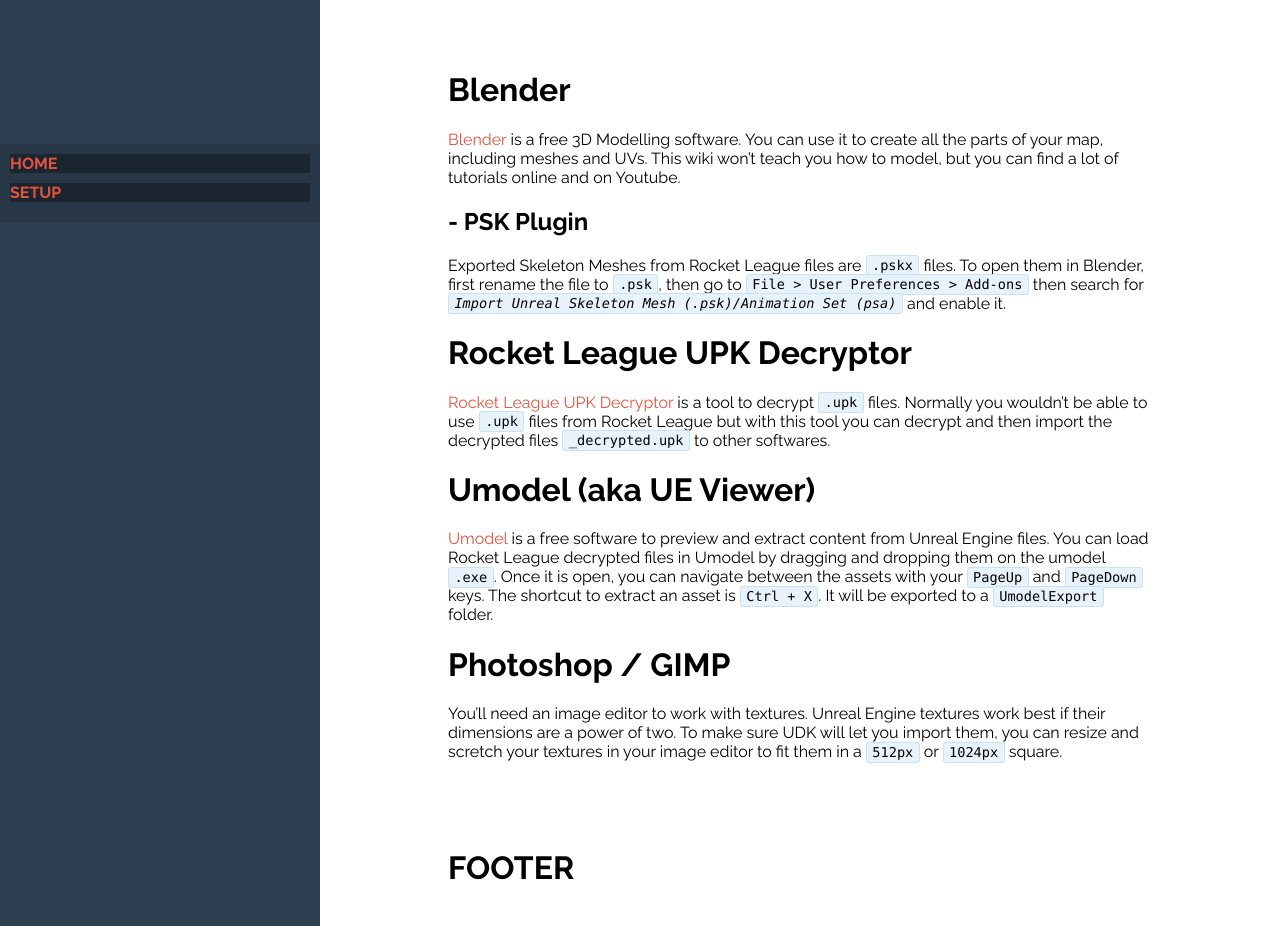
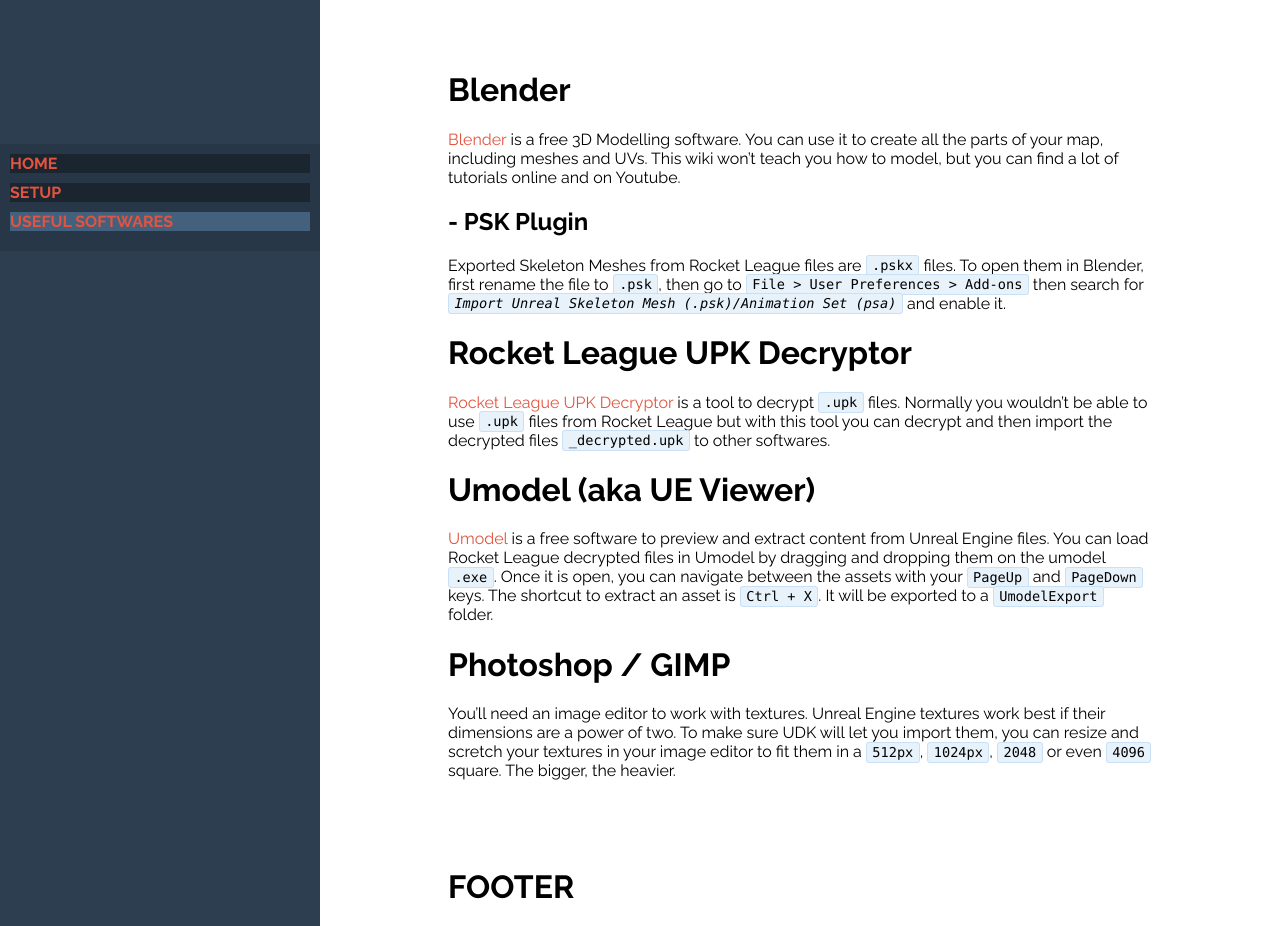
Before and after one commit to rocketleaguemoddingwiki/rocketleaguemoddingwiki.github.io, a Jekyll site: the page built from pages/softwares/softwares.md, in a window 1280 px wide and 926 px high. Built offline with Jekyll 4.4.1, drawn with Linux system fonts in a browser that asks for light colours; our own code applies the rules of GitHub Pages for plain Markdown files.

Commit message:
add softwares in nav update readme (tutorial how to help)

```diff
--- a/_includes/nav.html
+++ b/_includes/nav.html
@@ -13,5 +13,11 @@
 			</li>
 		</a>
 
+		<a href="{{site.url}}/pages/softwares/softwares.html">
+			<li class="nav_button {% if page.url == '/pages/softwares/softwares.html' %}nav_current{% endif %}">
+				<strong>USEFUL SOFTWARES</strong>
+			</li>
+		</a>
+
 	</ul>
 </nav>
--- a/pages/softwares/softwares.md
+++ b/pages/softwares/softwares.md
@@ -1,3 +1,7 @@
+---
+layout: default
+title: Useful Softwares
+---
 # Blender
 [Blender](https://www.blender.org/download/) is a free 3D Modelling software. You can use it to create all the parts of your map, including meshes and UVs.
 This wiki won't teach you how to model, but you can find a lot of tutorials online and on Youtube.
@@ -14,4 +18,4 @@
 The shortcut to extract an asset is `Ctrl + X`. It will be exported to a `UmodelExport` folder.
 
 # Photoshop / GIMP
-You'll need an image editor to work with textures. Unreal Engine textures work best if their dimensions are a power of two. To make sure UDK will let you import them, you can resize and scretch your textures in your image editor to fit them in a `512px` or `1024px` square.
+You'll need an image editor to work with textures. Unreal Engine textures work best if their dimensions are a power of two. To make sure UDK will let you import them, you can resize and scretch your textures in your image editor to fit them in a `512px`, `1024px`, `2048` or even `4096` square. The bigger, the heavier.
```
Also changed, not shown: pages/setup/setup_required.md (+1 -1 lines), README.md.
